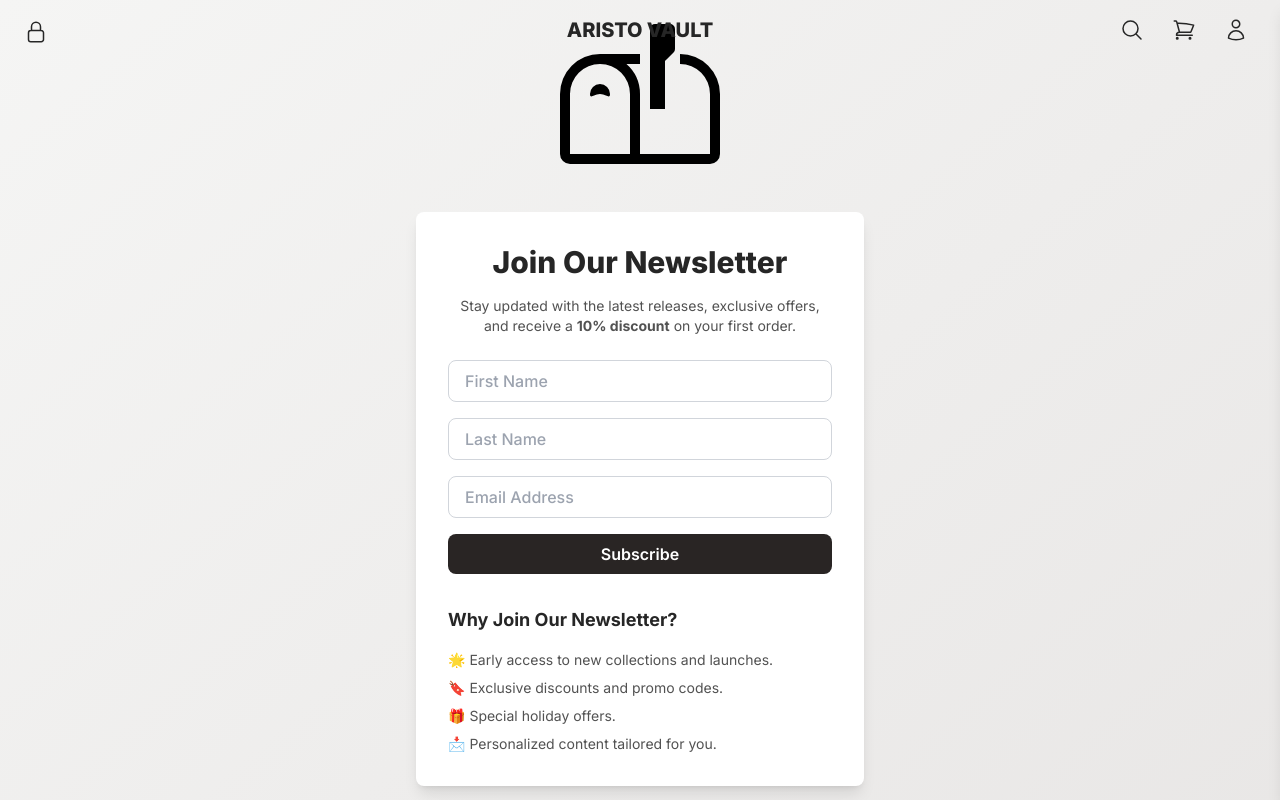
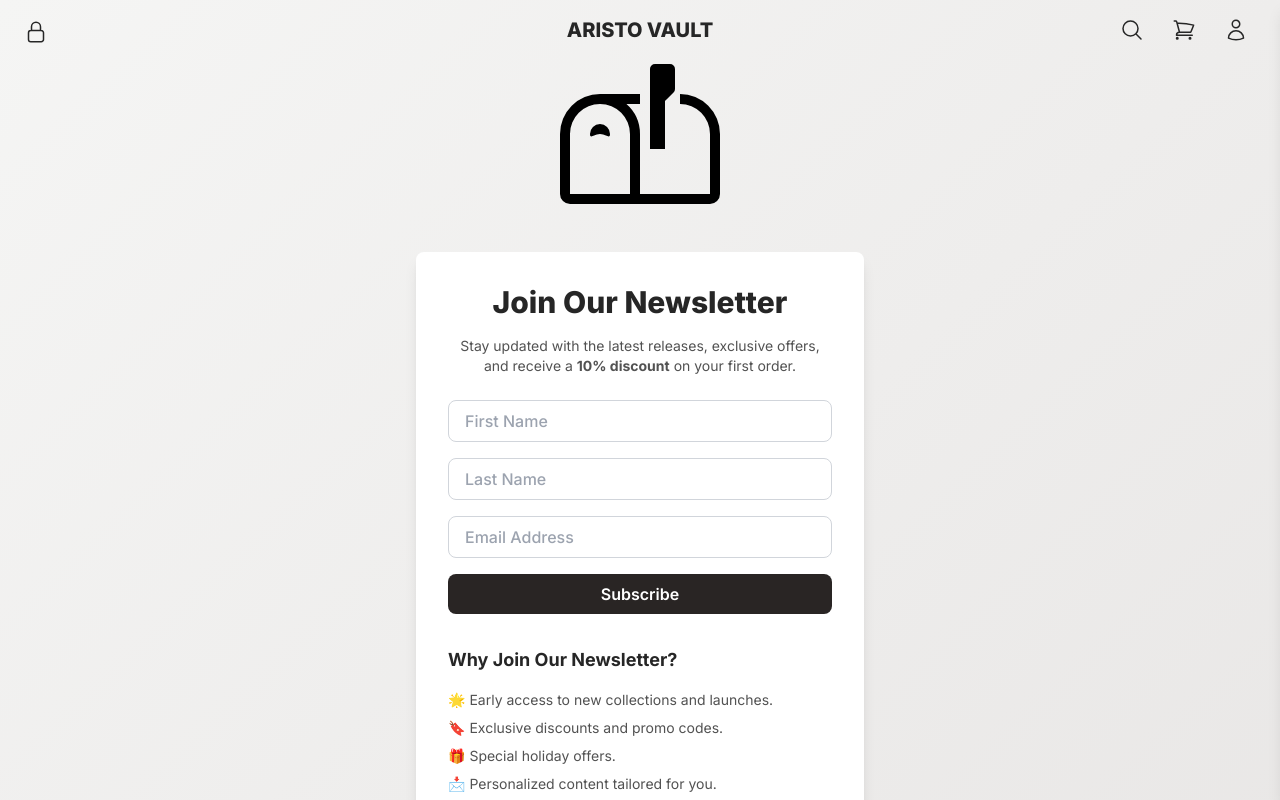
Before and after one commit to anhpls/aristovlt, a Next.js app: page /newsletter in a window 1280 px wide. Shown: the top 800 px of the page. Built offline with nearby package versions, Linux system fonts and the light colour scheme.

Commit message:
newsletter spacing

```diff
--- a/app/newsletter/NewsletterClient.tsx
+++ b/app/newsletter/NewsletterClient.tsx
@@ -45,9 +45,9 @@
   };
 
   return (
-    <div className="min-h-screen flex flex-col items-center justify-center p-6 ">
+    <div className="min-h-screen flex flex-col items-center justify-center p-6 pb-20">
       <motion.div
-        className="pb-7"
+        className="lg:pb-7 py-10"
         initial={{ opacity: 0, y: 30 }}
         animate={{ opacity: 1, y: 0 }}
         transition={{ duration: 0.8 }}
```
